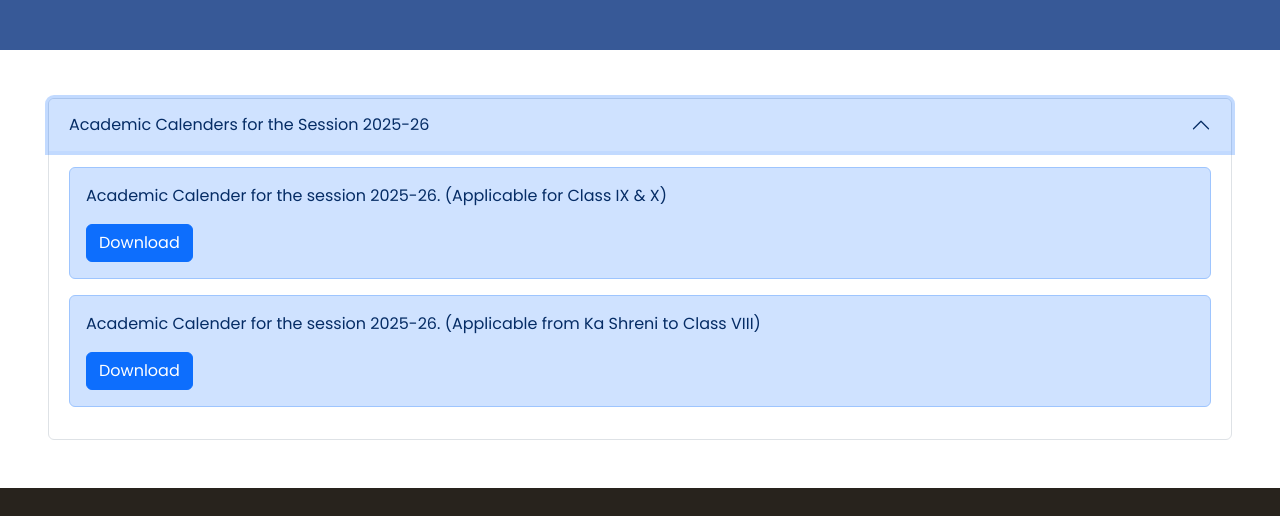
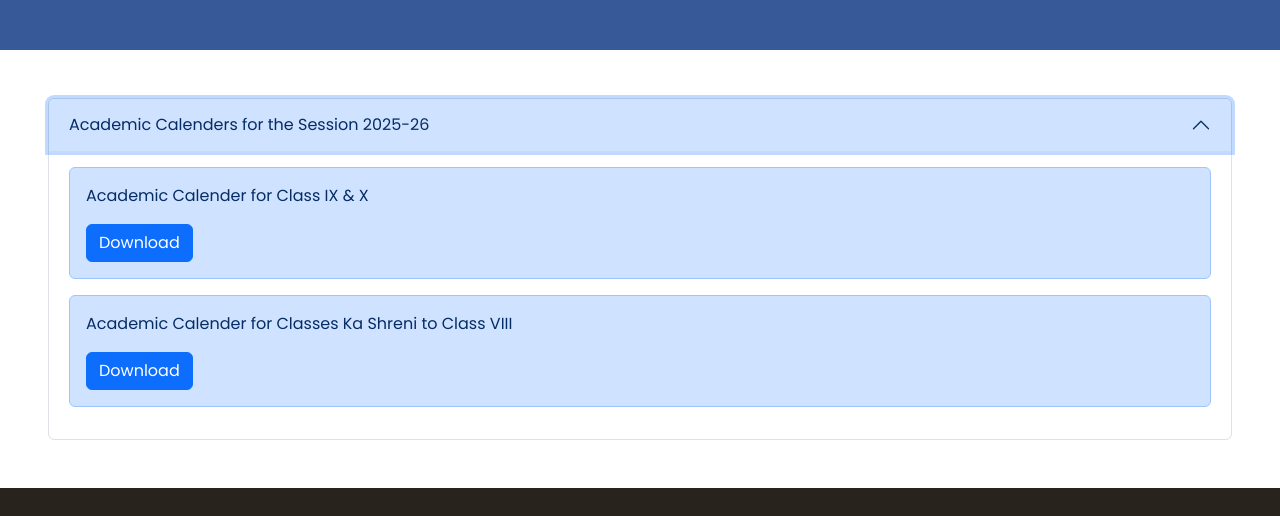
Before and after one commit to iamjibesh/DDHSS, a plain HTML site: page downloads.html in a window 1280 px wide. Both pictures are taken after a click on the button "Academic Calenders for the Session 2025-26". Shown: the part 198-714 px from the top of the page. Drawn offline with nearby package versions, Linux system fonts and the light colour scheme.

Commit message:
Update downloads.html

```diff
--- a/downloads.html
+++ b/downloads.html
@@ -138,10 +138,7 @@
             <div class="accordion-body">
               <!-- First Download Element Start -->
               <div class="alert alert-primary" role="alert">
-                <p>
-                  Academic Calender for the session 2025-26. (Applicable for
-                  Class IX & X)
-                </p>
+                <p>Academic Calender for Class IX & X</p>
                 <a
                   href="https://www.dropbox.com/scl/fi/h9hvxmhpal7ahmjna9xpl/Academic-Calendar-25-26.pdf?rlkey=xhzz9klya1eidvc4xui9wrzeb&st=lxcpkxey&dl=1"
                 >
@@ -153,10 +150,7 @@
               <!-- First Download Element Ends -->
 
               <div class="alert alert-primary" role="alert">
-                <p>
-                  Academic Calender for the session 2025-26. (Applicable from Ka
-                  Shreni to Class VIII)
-                </p>
+                <p>Academic Calender for Classes Ka Shreni to Class VIII</p>
                 <a
                   href="https://www.dropbox.com/scl/fi/dkdqx5zlxn3816d538n6k/Academic-Calendar.pdf?rlkey=fx9sol9tegxabyzwox0waqv8x&st=xcn4ip76&dl=1"
                 >
```
